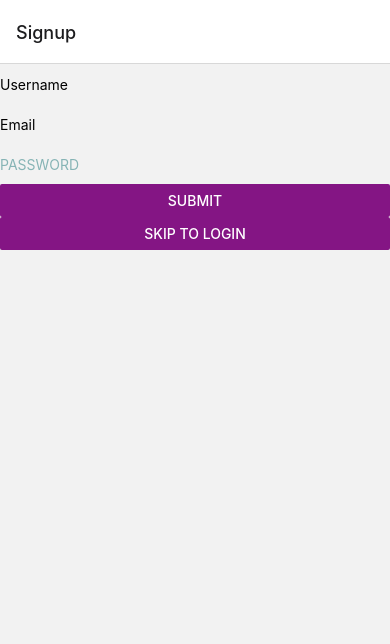
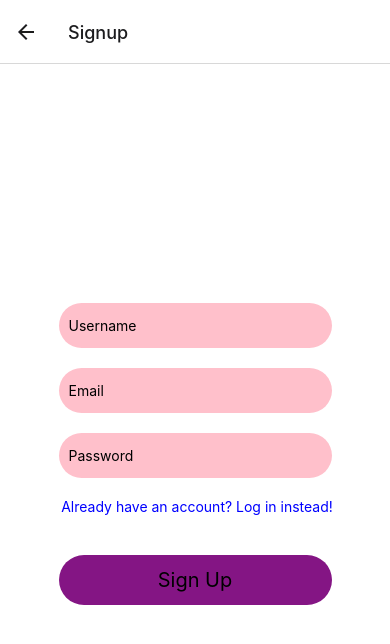
Before and after one commit to spazzylemons/nost, a React Native app in the folder front-end/: screen /Signup in a window 390 px wide. Shown: the top 644 px of the page. Built offline with nearby package versions, Linux system fonts and the light colour scheme.

Commit message:
styled sign up page and log in page

```diff
--- a/front-end/App.js
+++ b/front-end/App.js
@@ -11,7 +11,7 @@ const Stack = createNativeStackNavigator();
 const App = () => {
   return (
       <NavigationContainer>
-        <Stack.Navigator initialRouteName='Signup'>
+        <Stack.Navigator initialRouteName='Menu'>
           <Stack.Screen name="Signup" component={Signup} />
           <Stack.Screen name="Login" component={LoginScreen} />
           <Stack.Screen name="Menu" component={Menu} options={{headerLeft: null}}/>
--- a/front-end/Components/LoginScreen/Login.js
+++ b/front-end/Components/LoginScreen/Login.js
@@ -1,15 +1,12 @@
 import API from '../../API';
 import React, { useState } from 'react'
 import {
+  Text,
   StyleSheet,
-  ScrollView,
   TextInput,
-  Button,
   View,
   TouchableOpacity
 } from 'react-native';
-import Text
-  from "react-native-web/dist/vendor/react-native/Animated/components/AnimatedText";
 
 const Login = ({ navigation }) => {
 
@@ -54,11 +51,11 @@ const Login = ({ navigation }) => {
           />
     </View>
     <TouchableOpacity>
-      <Text>Forgot Password?</Text>
+      <Text style={{color: 'blue'}}>Forgot Password?</Text>
     </TouchableOpacity>
 
     <TouchableOpacity style={styles.loginBtn} onPress={onLogin}>
-      <Text>LOGIN</Text>
+      <Text style={{fontSize: 20, }}> Log In </Text>
     </TouchableOpacity>
   </View>
   )
@@ -80,17 +77,17 @@ const styles = StyleSheet.create({
   },
   TextInput: {
     flex: 1,
+    borderRadius: 30,
     padding: 10,
-    marginLeft: 20,
   },
   loginBtn: {
-    width:"80%",
+    width:"70%",
     borderRadius:25,
     height:50,
-    alignItems:"center",
-    justifyContent:"center",
     marginTop:40,
     backgroundColor:"#FF1493",
+    alignItems: 'center',
+    justifyContent: 'center',
   }
 });
 
--- a/front-end/Components/Menu.js
+++ b/front-end/Components/Menu.js
@@ -5,7 +5,7 @@ import Log from "./LogScreen/Log";
 
 
 const Menu = ({ navigation, route }) => {
-  const { api } = route.params;
+  // const { api } = route.params;
 
   const [atHome, setAtHome] = useState(true);
 
--- a/front-end/Components/SignupScreen/Signup.js
+++ b/front-end/Components/SignupScreen/Signup.js
@@ -1,6 +1,11 @@
 import React, { useState } from 'react'
-import { ScrollView, TextInput, Button } from 'react-native';
-import API from "../../API";
+import {
+  ScrollView,
+  TextInput,
+  Button,
+  Text,
+  TouchableOpacity, StyleSheet, View
+} from 'react-native';
 import axiosInstance from '../../axios';
 
 const Signup = ({ navigation }) => {
@@ -9,17 +14,16 @@ const Signup = ({ navigation }) => {
   const [email, setEmail] = useState('');
   const [password, setPassword] = useState('');
   const axiosInstance1 = axiosInstance();
+
   async function onSubmit() {
     try {
       let response = await axiosInstance1.post(
         'user/create/',
         { email, username, password }
       );
-
-
-
       navigation.navigate('Login');
     } catch (e) {
+      console.log('test')
       throw e;
     }
   }
@@ -29,40 +33,72 @@ const Signup = ({ navigation }) => {
   }
 
   return (
-      <ScrollView>
+      <View style={styles.container}>
+        <View style={styles.inputView}>
           <TextInput
-            style={{height: 40}}
+              style={ styles.TextInput }
               placeholder="Username"
               onChangeText={text => setUsername(text)}
           />
+        </View>
+        <View style={styles.inputView}>
           <TextInput
-            style={{height: 40}}
+            style={ styles.TextInput }
             placeholder="Email"
             onChangeText={text => setEmail(text)}
             defaultValue={email}
           />
+        </View>
+        <View style={styles.inputView}>
           <TextInput
-            style={{height: 40}}
-            name="password"
-            placeholder="PASSWORD"
+            style={ styles.TextInput }
+            name="Password"
+            placeholder="Password"
             secureTextEntry={true}
-            placeholderTextColor="#86b4b5"
             autoCapitalize="none"
             autoCorrect={false}
             onChangeText={text => setPassword(text)}
           />
-          <Button
-              onPress={onSubmit}
-              title="Submit"
-              color="#841584"
-          />
-          <Button
-              onPress={onSkipLogin}
-              title="Skip to Login"
-              color="#841584"
-          />
-      </ScrollView>
+        </View>
+          <TouchableOpacity onPress={onSkipLogin}>
+            <Text style={{ color: 'blue'}}> Already have an account? Log in instead!</Text>
+          </TouchableOpacity>
+
+        <TouchableOpacity style={styles.SignupBtn} onPress={onSubmit}>
+          <Text style={{fontSize: 20}}>Sign Up</Text>
+        </TouchableOpacity>
+      </View>
   )
 }
 
+const styles = StyleSheet.create({
+  container: {
+    flex: 1,
+    backgroundColor: '#fff',
+    alignItems: 'center',
+    justifyContent: 'center',
+  },
+  inputView: {
+    backgroundColor: "#FFC0CB",
+    borderRadius: 30,
+    width: "70%",
+    height: 45,
+    marginBottom: 20,
+  },
+  TextInput: {
+    flex: 1,
+    borderRadius: 30,
+    padding: 10,
+  },
+  SignupBtn: {
+    width: "70%",
+    borderRadius: 25,
+    alignItems: 'center',
+    justifyContent: 'center',
+    height: 50,
+    marginTop: 40,
+    backgroundColor: '#841584',
+  },
+})
+
 export default Signup
```
Lines whose indentation alone changed are shown as unchanged.
